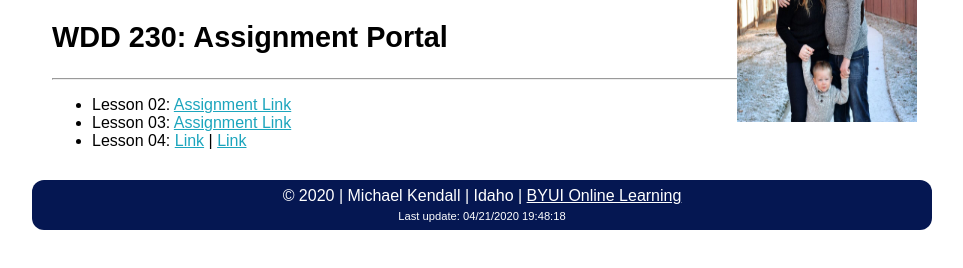
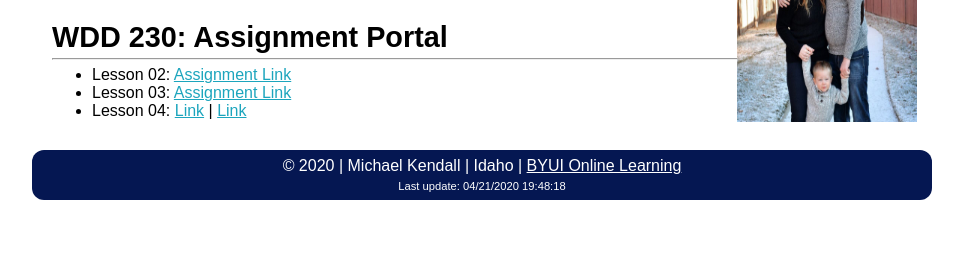
Before and after one commit to techmike12/techmike12.github.io, a plain HTML site: page index.html in a window 1280 px wide. Shown: the part 128-396 px from the top of the page, without its empty margins (158-1121 px from the left). Drawn offline with Linux system fonts and the light colour scheme.

Commit message:
New HR CSS rule

```diff
--- a/CSS/main.css
+++ b/CSS/main.css
@@ -75,3 +75,8 @@ li a:link {
     font-size: 0.7em;
     padding-top: 5px;
 }
+
+hr {
+    margin-top: -20px;
+    margin-bottom: -10px;
+}
```
